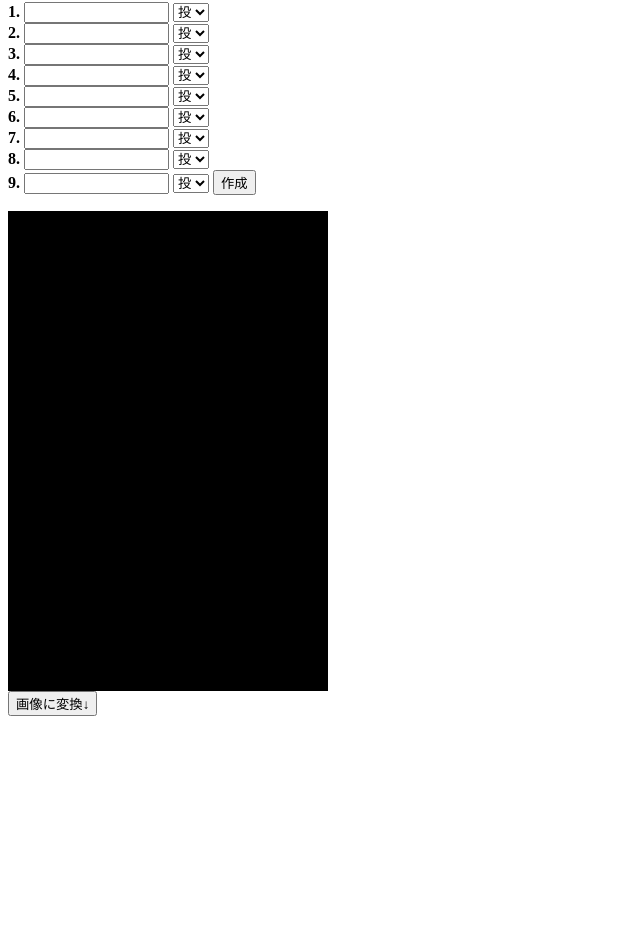
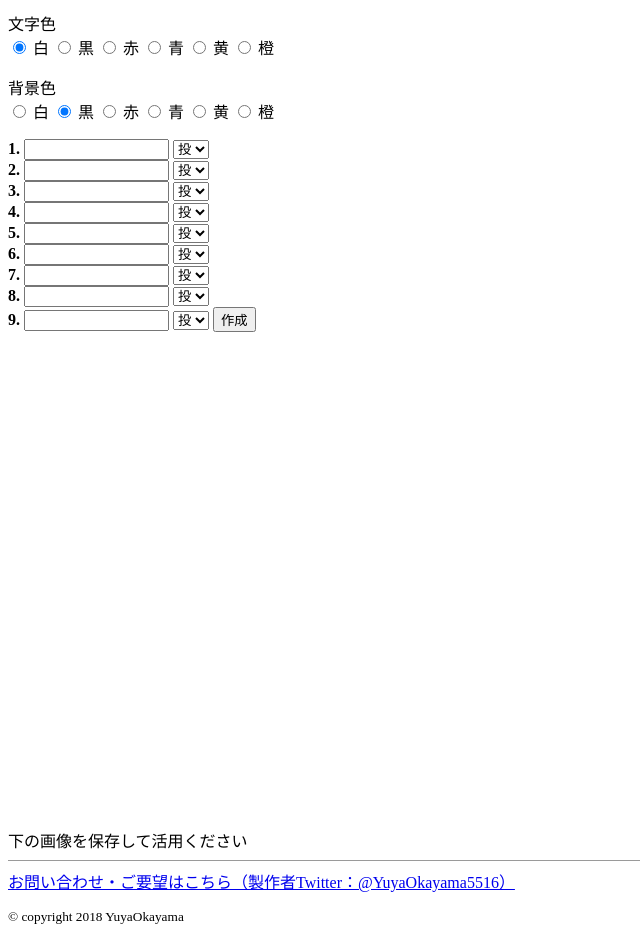
Before and after one commit to YuyaOkayama/baseballorder, a plain HTML site: page index.html in a window 1280 px wide. Shown: the part 104-1045 px from the top of the page, without its empty margins (0-640 px from the left). Before the commit the page ends 844 px from the top, so only its background shows below. Drawn offline with Linux system fonts and the light colour scheme.

Commit message:
Update index.html
you came to be able to change letter and background color

```diff
--- a/index.html
+++ b/index.html
@@ -1,18 +1,37 @@
 <!DOCTYPE = html>
 <html lang = "ja">
 	<head>
-		<a href="https://twitter.com/share?ref_src=twsrc%5Etfw" class="twitter-share-button" data-url="https://yuyaokayama.github.io/baseballorder/" data-show-count="false">Tweet</a><script async src="https://platform.twitter.com/widgets.js" charset="utf-8"></script>
+		<a href="https://twitter.com/share?ref_src=twsrc%5Etfw" class="twitter-share-button" data-url="https://yuyaokayama.github.io/BaseballOrder/" data-show-count="false">Tweet</a><script async src="https://platform.twitter.com/widgets.js" charset="utf-8"></script>
 		<meta charset=utf-8>
 		<title>BaseballOrder</title>
-		<h1>BaseballOrder</h1>
+		<h1>俺が考えた最強のスタメン</h1>
 	    <style>
 	      #canvas {
-	        background: #000000;
+	        background: white;
 	      }
     	</style>
-  </head>
-	</head>
+    </head>
 	<body>
+		<div>文字色
+			<form id="color">
+				<input name="color" type="radio" value="white" checked="checked"> 白
+				<input name="color" type="radio" value="black"> 黒
+				<input name="color" type="radio" value="red"> 赤
+				<input name="color" type="radio" value="blue"> 青
+				<input name="color" type="radio" value="yellow"> 黄
+				<input name="color" type="radio" value="orange"> 橙
+			</form>
+		</div>
+		<div>背景色
+			<form id="bcolor">
+				<input name="bcolor" type="radio" value="white"> 白
+				<input name="bcolor" type="radio" value="black" checked="checked"> 黒
+				<input name="bcolor" type="radio" value="red"> 赤
+				<input name="bcolor" type="radio" value="blue"> 青
+				<input name="bcolor" type="radio" value="yellow"> 黄
+				<input name="bcolor" type="radio" value="orange"> 橙
+			</form>
+		</div>
 		<div>
 		<tr>
 			<form name="form1" id="id_form1" action="">
@@ -196,8 +215,19 @@
 				var batter9 =document.forms.id_form1.batter_9.value;
 				var position9 = document.forms.id_form1.position_9.value;
 
+				var back = document.getElementById( "bcolor" ) ;
+				var backgroundcolor = back.bcolor;
+				var bc = backgroundcolor.value ;
+
+				ctx.fillStyle = bc;//背景色
+				ctx.fillRect(0,0,320,480);//全体に反映
+
+				var element = document.getElementById( "color" ) ;
+				var radioNodeList = element.color;
+				var fs = radioNodeList.value ;
+
 				ctx.font = "40px Arial"; //フォントを指定
-				ctx.fillStyle = "white"; //塗り潰し色
+				ctx.fillStyle = fs; //塗り潰し色
 				//ctx.fillText(txt,10,100,100); //テキストの最大幅を100pxに指定
 				//ctx.strokeStyle = "blue"; //輪郭線の色を青に
 				//ctx.strokeText(txt,10,150);     //テキスト輪郭を描画
@@ -263,17 +293,18 @@
 				ctx.strokeText(position9,50,450,100);
 				ctx.fillText(batter9,150,450,100);
 				ctx.strokeText(batter9,150,450,100);
+
+				var jpeg = canvas.toDataURL("image/jpeg");
+			  　document.getElementById("newImg").src = jpeg;
 			}
 
-			function chgImg(){
-			  var jpeg = canvas.toDataURL("image/jpeg");
-			  document.getElementById("newImg").src = jpeg;
-			}
 		</script>
-		<form>
-			<input type="button" value="画像に変換↓" onclick="chgImg()">
-		</form>
+		<div>下の画像を保存して活用ください</div>
 		<div><img id="newImg"></div>
 	</body>
-
+	<footer>
+		<Hr Size="1">
+		<a href="https://twitter.com/yuyaokayama5516">お問い合わせ・ご要望はこちら（製作者Twitter：@YuyaOkayama5516）</a>
+  		<p><small>&copy; copyright 2018 YuyaOkayama</small></p>
+</footer>
 </html>
```
